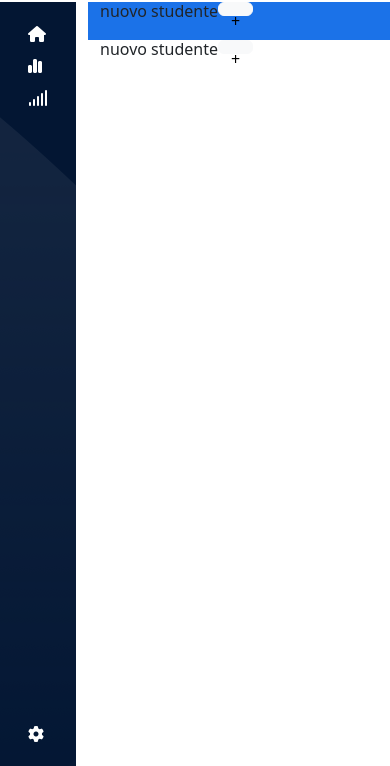
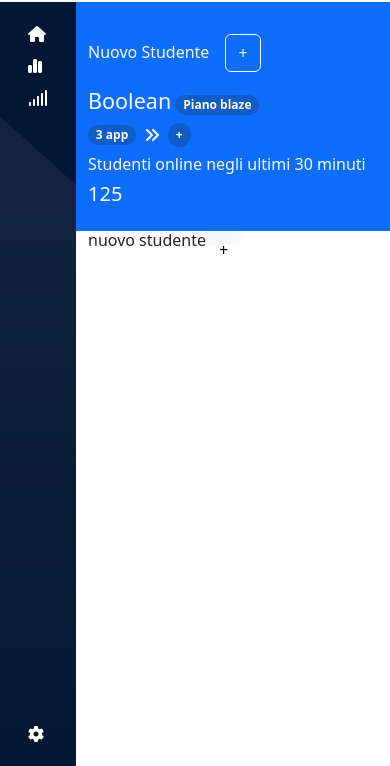
Before and after one commit to jacopo-derrico/html-css-bootstrap-dashboard, a plain HTML site: page index.html in a window 390 px wide. Shown: the part 78-844 px from the top of the page. Drawn offline with nearby package versions, Linux system fonts and the light colour scheme.

Commit message:
main-topbar styled and responsive (w/ issues)

```diff
--- a/assets/css/style.css
+++ b/assets/css/style.css
@@ -1,6 +1,5 @@
 :root {
     --navbarHeight: 80px;
-    --mainTopbarColor: #1B72E8;
     --textColorLight: #fff;
     --textColorDark: #000;
 }
@@ -8,10 +7,6 @@
 #navbar {
     height: var(--navbarHeight);
 }
-
-/* #search-bar {
-    height: 50px;
-} */
 
 main {
     height: calc(100vh - var(--navbarHeight));
@@ -26,8 +21,3 @@ main {
     color: var(--textColorLight);
     fill: var(--textColorLight);
 }
-
-#main-topbar {
-    background-color: var(--mainTopbarColor);
-    /* width: calc(100% - var(--sidebarWidthMobile)); */
-}
--- a/index.html
+++ b/index.html
@@ -23,9 +23,9 @@
 
     <div id="web-app" class="vh-100 w-100">
         <!-- SECTION HEADER -->
-
-        <nav id="navbar" class="navbar navbar-expand-lg flex-nowrap">
-            <div class="container-fluid align-items-center">
+        <div class="container-fluid px-0">
+            <nav id="navbar" class="navbar navbar-expand-lg m-0 flex-nowrap">
+                <div class="container-fluid px-0 align-items-center">
                     <a class="navbar-brand d-flex" href="#">
                         <img class="d-none d-lg-block" src="./assets/img/logo.svg" alt="Logo">
                         <img class="d-lg-none" src="./assets/img/mobile-logo.png" alt="Logo" height="50px">
@@ -68,17 +68,16 @@
                             </ul>
                         </li>
                     </ul>
-
-
                 </div>
             </nav>
+        </div>
 
         <!-- !SECTION HEADER END -->
 
 
         <!-- SECTION MAIN -->
 
-        <main class="container-fluid d-flex p-0">
+        <main class="container-fluid d-flex p-0 w-100">
             <div class="row w-100 m-0 p-0 d-flex flex-nowrap">
                 <!-- SECTION ASIDE -->
 
@@ -116,20 +115,38 @@
                 <!-- !SECTION ASIDE END -->
 
                 <!-- SECTION RIGHT SIDE -->
-                <div>
+                <div class="m-0 p-0">
 
                     <!-- SECTION TOPBAR -->
 
-                    <div id="main-topbar" class="row m-0 p-0">
-                        <div class="d-flex h-auto">
-                            <h6 class="mb-0">nuovo studente</h6>
-                            <button class="btn btn-light h-25">&plus;</button>
+                    <div id="main-topbar" class="row align-items-start m-0 py-4 bg-primary text-light">
+                        <div class="col-12 col-md-4 order-md-3 d-flex align-items-center h-auto my-2 gap-3">
+                            <h6 class="mb-0">Nuovo Studente</h6>
+                            <button class="btn btn-outline-light">&plus;</button>
                         </div>
+                        <div class="col-12 col-md-4 d-flex flex-column h-auto my-2 gap-2">
                             <div>
-
+                                <h4 class="d-inline mb-0">Boolean</h4>
+                                <span class="badge rounded-pill text-bg-dark bg-opacity-25">Piano blaze</span>
                             </div>
-                        <div>
-
+                            <div class="d-flex flex-wrap align-items-center gap-2">
+                                <span class="badge rounded-pill text-bg-dark bg-opacity-25">3 app</span>
+                                <i class="fa-solid fa-angles-right"></i>
+                                <!-- md wrap up -->
+                                <span
+                                    class="badge rounded-pill text-bg-dark bg-opacity-25 lh-sm d-lg-none">&plus;</span>
+                                <!-- d-md-none -->
+                                <span class="badge rounded-pill text-bg-dark bg-opacity-25 d-none d-lg-block">Boolean
+                                    mobile app</span>
+                                <span class="badge rounded-pill text-bg-dark bg-opacity-25 d-none d-lg-block">Boolean
+                                    web app</span>
+                                <span class="badge rounded-pill text-bg-dark bg-opacity-25 d-none d-lg-block">Boolean
+                                    blog app</span>
+                            </div>
+                        </div>
+                        <div class="col-12 col-md-4 ">
+                            <h6>Studenti online negli ultimi 30 minuti</h6>
+                            <span class="h5">125</span>
                         </div>
                     </div>
 
```
Lines whose indentation alone changed are shown as unchanged.
